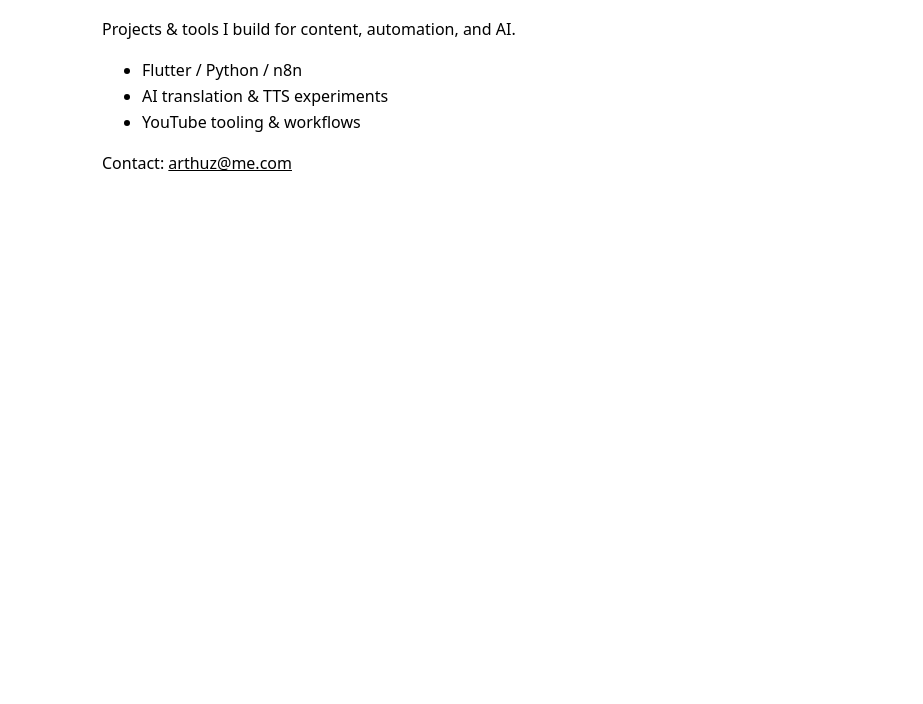
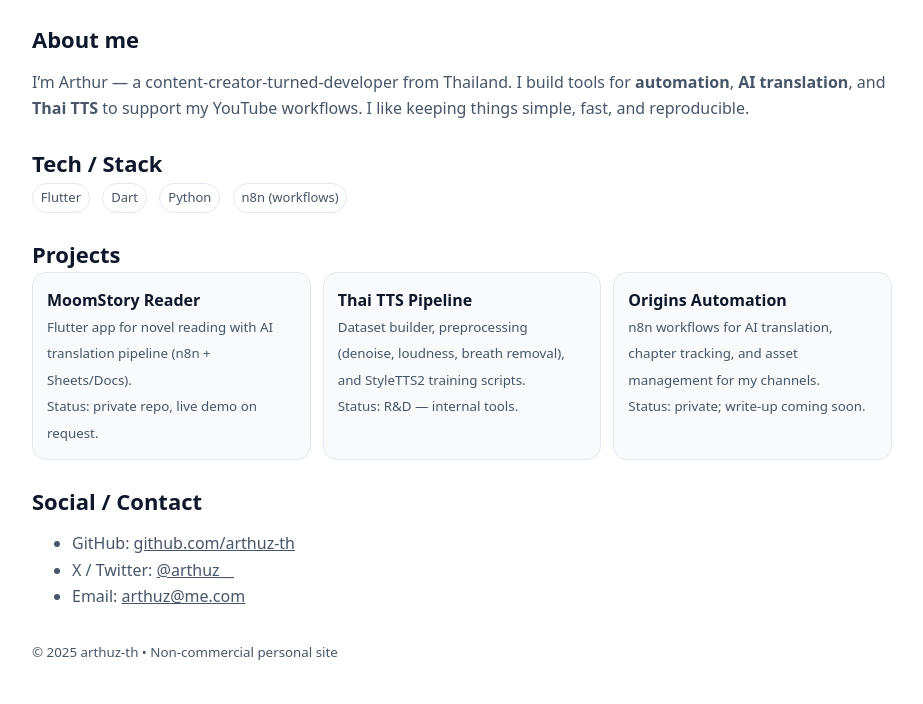
Before and after one commit to arthuz-th/arthuz-th.github.io, a plain HTML site: page index.html in a window 1280 px wide. Shown: the part 124-828 px from the top of the page, without its empty margins (178-1101 px from the left). Before the commit the page ends 800 px from the top, so only its background shows below. Drawn offline with Linux system fonts and the light colour scheme.

Commit message:
Update index.html

```diff
--- a/index.html
+++ b/index.html
@@ -1,19 +1,69 @@
 <!doctype html><meta charset="utf-8">
-<title>arthuz-th — dev portfolio</title>
+<title>arthuz-th — developer portfolio</title>
 <meta name="viewport" content="width=device-width,initial-scale=1">
+<meta name="description" content="arthuz-th — personal developer portfolio. Flutter, Python, n8n, AI translation & Thai TTS experiments.">
 <style>
-  body{font-family:system-ui,Segoe UI,Arial;max-width:720px;margin:40px auto;padding:0 16px;line-height:1.6}
-  h1{margin:0 0 8px}
-  small{opacity:.7}
-  ul{margin-top:8px}
+  :root{--fg:#0f172a;--muted:#475569;--card:#f8fafc;--border:#e2e8f0}
+  body{font-family:system-ui,Segoe UI,Arial;max-width:860px;margin:40px auto;padding:0 18px;line-height:1.65;color:var(--fg)}
+  h1,h2{line-height:1.2;margin:.2em 0}
+  h1{font-size:clamp(28px,5vw,40px)}
+  h2{font-size:clamp(18px,3.2vw,22px);margin-top:28px}
+  p,li,small{color:var(--muted)}
+  .grid{display:grid;gap:14px}
+  .cards{display:grid;gap:12px;grid-template-columns:repeat(auto-fit,minmax(240px,1fr))}
+  .card{background:var(--card);border:1px solid var(--border);border-radius:14px;padding:14px}
+  .pill{display:inline-block;border:1px solid var(--border);border-radius:999px;padding:.25em .6em;margin:.2em .2em 0 0;font-size:13px;color:var(--muted)}
   a{color:inherit}
+  .muted{color:var(--muted)}
+  .row{display:flex;flex-wrap:wrap;gap:10px;align-items:center}
+  footer{margin:28px 0;color:var(--muted)}
 </style>
+
 <h1>arthuz-th</h1>
-<small>Personal dev page (non-commercial)</small>
-<p>Projects & tools I build for content, automation, and AI.</p>
+<small class="muted">Personal dev page (non-commercial)</small>
+
+<h2>About me</h2>
+<p>
+  I’m Arthur — a content-creator-turned-developer from Thailand. I build tools for
+  <b>automation</b>, <b>AI translation</b>, and <b>Thai TTS</b> to support my YouTube workflows.
+  I like keeping things simple, fast, and reproducible.
+</p>
+
+<h2>Tech / Stack</h2>
+<div class="row">
+  <span class="pill">Flutter</span>
+  <span class="pill">Dart</span>
+  <span class="pill">Python</span>
+  <span class="pill">n8n (workflows)</span>
+</div>
+
+<h2>Projects</h2>
+<div class="cards">
+  <div class="card">
+    <b>MoomStory Reader</b><br>
+    <small class="muted">Flutter app for novel reading with AI translation pipeline (n8n + Sheets/Docs).</small><br>
+    <small>Status: private repo, live demo on request.</small>
+  </div>
+  <div class="card">
+    <b>Thai TTS Pipeline</b><br>
+    <small class="muted">Dataset builder, preprocessing (denoise, loudness, breath removal), and StyleTTS2 training scripts.</small><br>
+    <small>Status: R&amp;D — internal tools.</small>
+  </div>
+  <div class="card">
+    <b>Origins Automation</b><br>
+    <small class="muted">n8n workflows for AI translation, chapter tracking, and asset management for my channels.</small><br>
+    <small>Status: private; write-up coming soon.</small>
+  </div>
+</div>
+
+<h2>Social / Contact</h2>
 <ul>
-  <li>Flutter / Python / n8n</li>
-  <li>AI translation & TTS experiments</li>
-  <li>YouTube tooling & workflows</li>
+  <li>GitHub: <a href="https://github.com/arthuz-th">github.com/arthuz-th</a></li>
+
+  <li>X / Twitter: <a href="https://x.com/arthuz__">@arthuz__</a></li>
+  <li>Email: <a href="mailto:arthuz@me.com">arthuz@me.com</a></li>
 </ul>
-<p>Contact: <a href="mailto:arthuz@me.com">arthuz@me.com</a></p>
+
+<footer>
+  <small>© <script>document.write(new Date().getFullYear())</script> arthuz-th • Non-commercial personal site</small>
+</footer>
```
